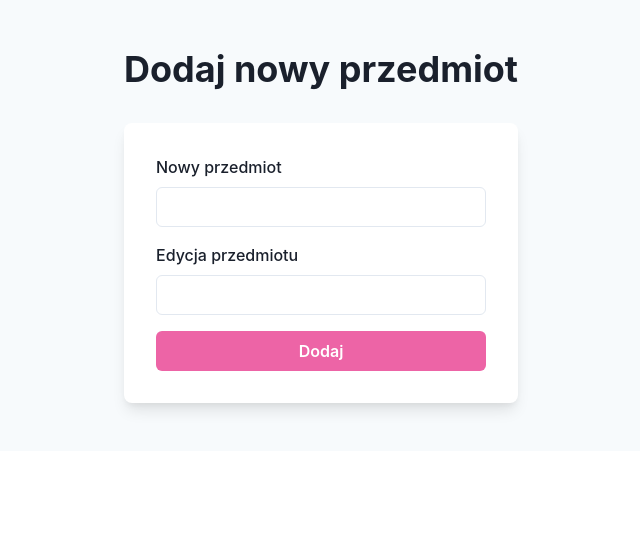
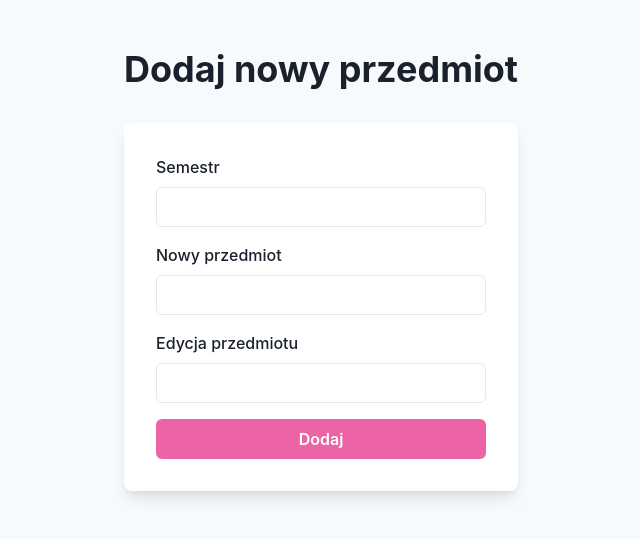
Before and after one commit to ace-pajace/IntellectInk, a React (Vite) app in the folder frontend/: page /courses/create in a window 1280 px wide. Shown: the top 544 px of the page, without its empty margins (319-959 px from the left). Built offline with nearby package versions, Linux system fonts and the light colour scheme.

Commit message:
JSON correct

```diff
--- a/frontend/src/ApiService.tsx
+++ b/frontend/src/ApiService.tsx
@@ -80,7 +80,7 @@ export default class ApiService {
     // // post request to create new course
     // async createNewCourse(email: string, semesterNumber: number, subjectName: string, edition: string) {
     //     try {
-    //         const response = await this.api.post(API.POST_EDITION, { email, semesterNumber, subjectName, edition});
+    //         const response = await this.api.post(API.POST_COURSE, { email, semesterNumber, subjectName, edition});
     //         console.log(`Utworzono nowy kurs - ${response.data}`);
     //     } catch (error) {
     //         console.error('Błąd tworzenia nowego kursu', error);
--- a/frontend/src/config/config.ts
+++ b/frontend/src/config/config.ts
@@ -4,5 +4,5 @@ export const API = {
     POST_REGISTER: "/register/",
     GET_COURSES: "/user/courses/",
     POST_EDITION: "/user/edition/",
-    POST_COURSE: "user/courses/create",
+    POST_COURSE: "/user/courses/create",
 };
--- a/frontend/src/pages/NewCoursePage.tsx
+++ b/frontend/src/pages/NewCoursePage.tsx
@@ -15,18 +15,20 @@ import { useState } from "react";
 
 export default function NewCoursePage() {
 
-    const [subject, setSubject] = useState('');
+    const [name, setName] = useState('');
     const [edition, setEdition] = useState('');
+    const [term, setTerm] = useState('');
     // const [loginResponse, setLoginResponse] = useState(null);
 
     const handleCreate = async () => {
-        console.log(`Subject: ${subject}, Edition: ${edition}`);
+        console.log(`Subject: ${name}, Edition: ${edition}`);
+        console.log(JSON.stringify({term, name, edition, user: "babla@student.agh.edu.pl" }));
         const response = await fetch('http://localhost:8000/user/courses/create', {
             method: 'POST',
             headers: {
                 'Content-Type': 'application/json',
             },
-            body: JSON.stringify({subject, edition }),
+            body: JSON.stringify({term, name, edition, user: "babla@student.agh.edu.pl" }),
         });
         if (response.ok) {
             console.log('Przedmiot dodany pomyślnie');
@@ -54,9 +56,13 @@ export default function NewCoursePage() {
                         p={8}
                     >
                         <Stack spacing={4}>
+                            <FormControl id="term">
+                                <FormLabel>Semestr</FormLabel>
+                                <Input type="number" value={term} onChange={(e) => setTerm(e.target.value)} />
+                            </FormControl>
                             <FormControl id="subject">
                                 <FormLabel>Nowy przedmiot</FormLabel>
-                                <Input type="text" value={subject} onChange={(e) => setSubject(e.target.value)} />
+                                <Input type="text" value={name} onChange={(e) => setName(e.target.value)} />
                             </FormControl>
                             <FormControl id="edition">
                                 <FormLabel>Edycja przedmiotu</FormLabel>
```
